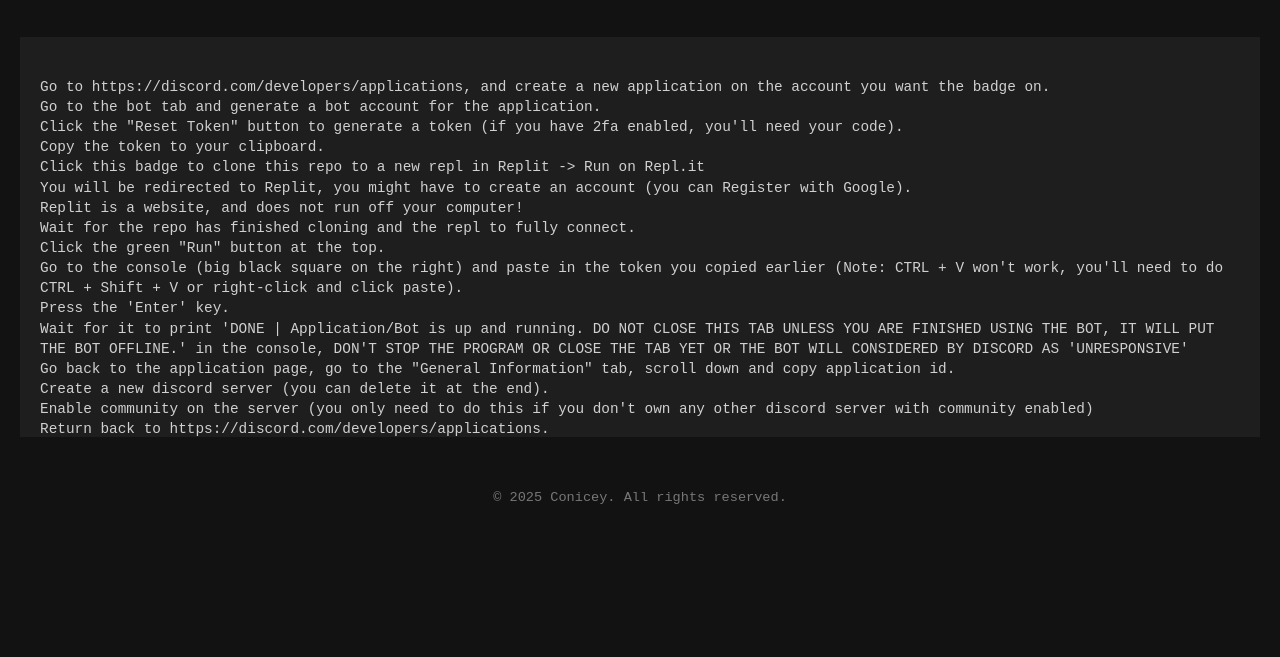
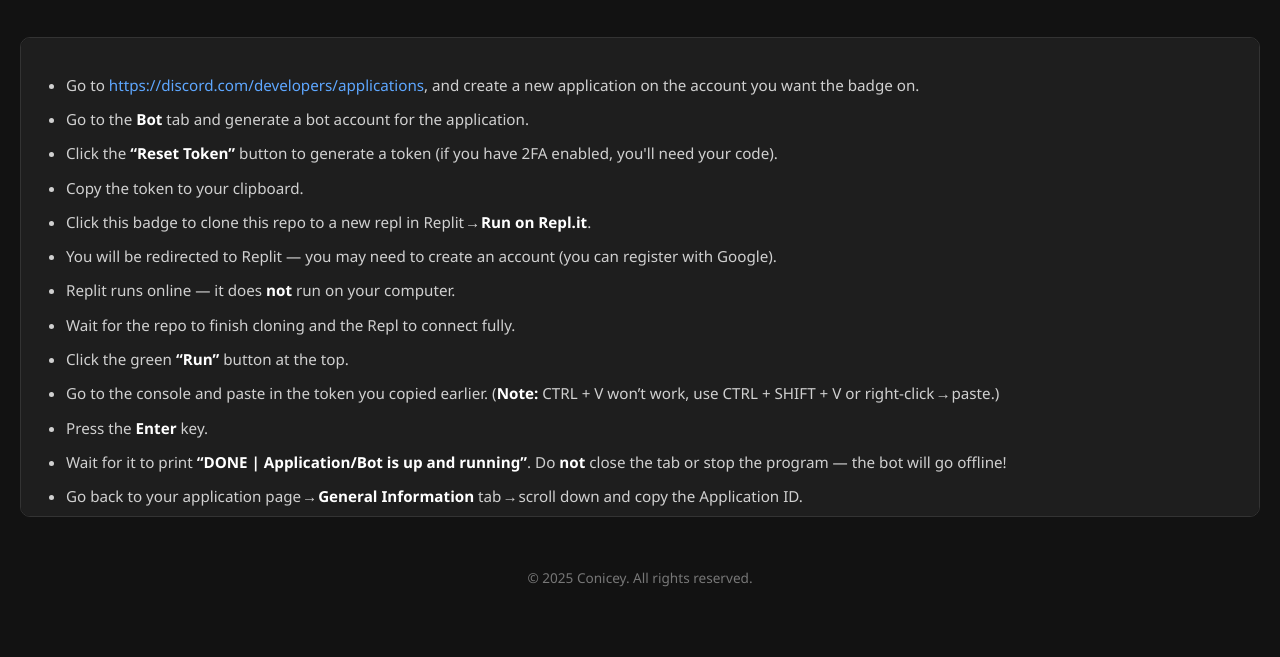
Before and after one commit to conicey/conicey.github.io, a plain HTML site: page dev/index.html in a window 1280 px wide. Shown: the part 143-800 px from the top of the page. Drawn offline with Linux system fonts and the light colour scheme.

Commit message:
Update index.html

```diff
--- a/dev/index.html
+++ b/dev/index.html
@@ -8,7 +8,7 @@
   /* --- Reset & base --- */
   * { box-sizing: border-box; margin: 0; padding: 0; }
   body {
-    font-family: "Courier New", Courier, monospace;
+    font-family: "Segoe UI", "Courier New", monospace;
     background-color: #121212;
     color: #e0e0e0;
     padding: 40px 20px;
@@ -22,8 +22,8 @@
   }
   header h1 {
     font-size: 2.5rem;
-    letter-spacing: 2px;
-    color: #cfcfcf;
+    letter-spacing: 1px;
+    color: #f5f5f5;
     margin-bottom: 10px;
   }
   header p {
@@ -32,15 +32,52 @@
   }
 
   /* --- Scrollable instruction box --- */
-  .binary-box {
+  .instruction-box {
     background-color: #1e1e1e;
+    border: 1px solid #333;
+    border-radius: 10px;
     color: #d0d0d0;
-    padding: 20px;
-    height: 400px; /* fixed height for scrolling */
-    overflow-y: scroll;
-    font-size: 0.9rem;
-    line-height: 1.4;
-    white-space: pre-wrap; /* preserve formatting */
+    padding: 25px;
+    height: 480px;
+    overflow-y: auto;
+    font-size: 0.95rem;
+    line-height: 1.6;
+  }
+
+  .instruction-box a {
+    color: #5ea7ff;
+    text-decoration: none;
+  }
+  .instruction-box a:hover {
+    text-decoration: underline;
+  }
+
+  .instruction-box b {
+    color: #ffffff;
+  }
+
+  .instruction-box ul {
+    list-style-type: disc;
+    margin-left: 20px;
+    margin-top: 10px;
+    margin-bottom: 15px;
+  }
+
+  .instruction-box li {
+    margin-bottom: 10px;
+  }
+
+  .note {
+    color: #ffdf7f;
+    font-style: italic;
+    margin-top: 10px;
+  }
+
+  .section-title {
+    font-weight: bold;
+    font-size: 1.1rem;
+    margin-top: 20px;
+    color: #fff;
   }
 
   /* --- Footer --- */
@@ -60,41 +97,57 @@
 </header>
 
 <main>
-  <div class="binary-box">
-Go to https://discord.com/developers/applications, and create a new application on the account you want the badge on.
-Go to the bot tab and generate a bot account for the application.
-Click the "Reset Token" button to generate a token (if you have 2fa enabled, you'll need your code).
-Copy the token to your clipboard.
-Click this badge to clone this repo to a new repl in Replit -> Run on Repl.it
-You will be redirected to Replit, you might have to create an account (you can Register with Google).
-Replit is a website, and does not run off your computer!
-Wait for the repo has finished cloning and the repl to fully connect.
-Click the green "Run" button at the top.
-Go to the console (big black square on the right) and paste in the token you copied earlier (Note: CTRL + V won't work, you'll need to do CTRL + Shift + V or right-click and click paste).
-Press the 'Enter' key.
-Wait for it to print 'DONE | Application/Bot is up and running. DO NOT CLOSE THIS TAB UNLESS YOU ARE FINISHED USING THE BOT, IT WILL PUT THE BOT OFFLINE.' in the console, DON'T STOP THE PROGRAM OR CLOSE THE TAB YET OR THE BOT WILL CONSIDERED BY DISCORD AS 'UNRESPONSIVE'
-Go back to the application page, go to the "General Information" tab, scroll down and copy application id.
-Create a new discord server (you can delete it at the end).
-Enable community on the server (you only need to do this if you don't own any other discord server with community enabled)
-Return back to https://discord.com/developers/applications.
-Copy the application id.
-Use this invite link to add the application to the server: (replace {applicationid} with what you copied) https://discord.com/oauth2/authorize?client_id={applicationid}&scope=bot%20applications.commands&permissions=105227086912
-In the server, go to a channel and use the /ping command on the bot.
-Go to the https://discord.com/developers/active-developer page and register everything (if it says you're not eligible, it's because you're not registered in their system yet. you might have to wait up to 24 hours).
-Congrats on that shiny new badge.
-NOTE: Make sure you have the “Use data to improve Discord” setting enabled under User Settings > Privacy & Safety otherwise you won't be able to be marked as eligible.
+  <div class="instruction-box">
+    <ul>
+      <li>Go to <a href="https://discord.com/developers/applications" target="_blank">https://discord.com/developers/applications</a>, and create a new application on the account you want the badge on.</li>
+      <li>Go to the <b>Bot</b> tab and generate a bot account for the application.</li>
+      <li>Click the <b>“Reset Token”</b> button to generate a token (if you have 2FA enabled, you'll need your code).</li>
+      <li>Copy the token to your clipboard.</li>
+      <li>Click this badge to clone this repo to a new repl in Replit → <b>Run on Repl.it</b>.</li>
+      <li>You will be redirected to Replit — you may need to create an account (you can register with Google).</li>
+      <li>Replit runs online — it does <b>not</b> run on your computer.</li>
+      <li>Wait for the repo to finish cloning and the Repl to connect fully.</li>
+      <li>Click the green <b>“Run”</b> button at the top.</li>
+      <li>Go to the console and paste in the token you copied earlier. (<b>Note:</b> CTRL + V won’t work, use CTRL + SHIFT + V or right-click → paste.)</li>
+      <li>Press the <b>Enter</b> key.</li>
+      <li>Wait for it to print <b>“DONE | Application/Bot is up and running”</b>. Do <b>not</b> close the tab or stop the program — the bot will go offline!</li>
+      <li>Go back to your application page → <b>General Information</b> tab → scroll down and copy the Application ID.</li>
+      <li>Create a new Discord server (you can delete it later).</li>
+      <li>Enable Community on the server (if you don’t already own a community-enabled one).</li>
+      <li>Return to <a href="https://discord.com/developers/applications" target="_blank">https://discord.com/developers/applications</a>.</li>
+      <li>Copy the Application ID.</li>
+      <li>Use this invite link to add the bot to the server:<br>
+        <code>https://discord.com/oauth2/authorize?client_id={applicationid}&scope=bot%20applications.commands&permissions=105227086912</code>
+      </li>
+      <li>In the server, use the <b>/ping</b> command on your bot.</li>
+      <li>Go to the <a href="https://discord.com/developers/active-developer" target="_blank">Active Developer page</a> and register your bot.</li>
+      <li>If it says you’re not eligible, wait up to 24 hours — it’s just syncing with Discord’s system.</li>
+    </ul>
 
-NOTE 2: You do not need to keep the Replit tab open 24/7. Only go to the Replit url whenever you want to run your bot.
+    <div class="note">
+      <b>NOTE:</b> Make sure you have the “Use data to improve Discord” setting enabled under User Settings → Privacy & Safety, otherwise you won’t be eligible.
+    </div>
 
-If you're encountering any issues, create a new GitHub issue or join this server and ping me in the #general channel.
+    <div class="note">
+      <b>NOTE 2:</b> You don’t need to keep the Replit tab open 24/7 — only open it when you want to run your bot.
+    </div>
 
-Star the repo!!!
-If you were able to successfully get the badge from this, star this repository so more people can see it and feel free to join our Discord server: https://discord.gg/M5MSE9CvNM
+    <div class="section-title">If you encounter issues:</div>
+    <p>
+      Create a new <a href="#" target="_blank">GitHub issue</a> or join our Discord server and ping me in the <b>#general</b> channel.
+    </p>
 
-No, it's not "patched"
-I've seen a lot of people say that this method has been patched or something. It's not. It still works (people are still getting the badge from it), if you're unable to get the badge after 24 hours of waiting, you probably didn't follow the instructions correctly.
+    <div class="section-title">⭐ Star the repo!!!</div>
+    <p>
+      If this worked for you, star the repo so more people can see it and join our server:<br>
+      <a href="https://discord.gg/M5MSE9CvNM" target="_blank">https://discord.gg/M5MSE9CvNM</a>
+    </p>
 
-I think people think this is patched because of NoTextToSpeech's video but that video linked to another repository that works a different way, not this one.
+    <div class="section-title">❗ It's not patched</div>
+    <p>
+      This method still works. If it didn’t after 24 hours, you likely missed a step.<br>
+      The confusion came from another repo linked in a video, not this one.
+    </p>
   </div>
 </main>
 
```
